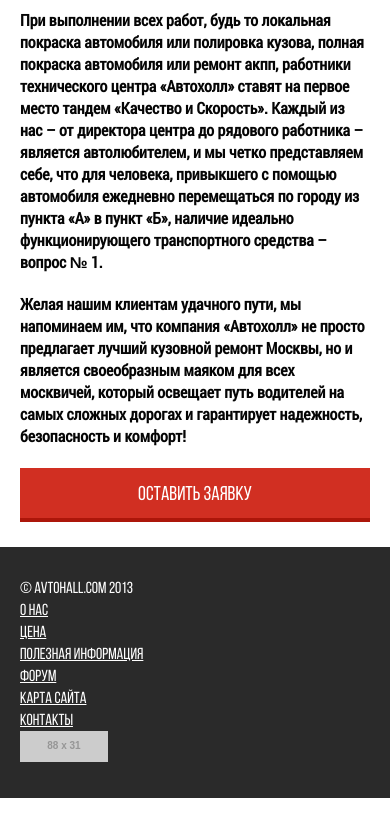
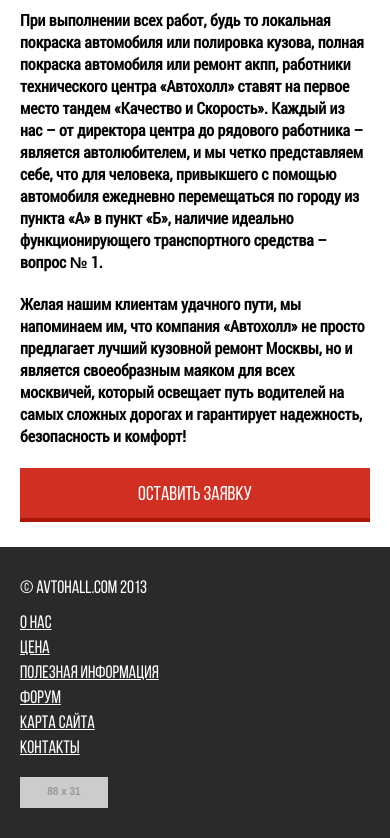
Before and after one commit to Xtell/Autoservice, a website: page app/index.html in a window 390 px wide. Shown: the part 4617-5455 px from the top of the page. Before the commit the page ends 5415 px from the top, so only its background shows below. Drawn offline with Linux system fonts and the light colour scheme; placeholder pictures from the web are drawn by us.

Commit message:
Закончил футер

```diff
--- a/app/index.html
+++ b/app/index.html
@@ -311,8 +311,7 @@
         </section>
     </main>
     <footer class="page-footer">
-        <div class="container">
-            <div class="page-footer__wrapper">
+        <div class="page-footer__inner container">
             <p class="page-footer__copyright">
                 © avtohall.com 2013
             </p>
@@ -330,7 +329,6 @@
                 <img src="https://via.placeholder.com/88x31" alt="Аналитика" width="88" height="31">
             </p>
         </div>
-        </div>
     </footer>
     <script src="js/script.min.js"></script>
 </body>
--- a/app/scss/blocks/footer-nav.scss
+++ b/app/scss/blocks/footer-nav.scss
@@ -1,9 +1,9 @@
 .footer-nav__list {
     display: flex;
-    flex-direction: column;
+    flex-direction: row;
     flex-wrap: wrap;
     justify-content: flex-start;
-    width: 300px;
+    width: 665px;
     margin: 0;
     padding: 0;
     list-style: none;
@@ -16,7 +16,6 @@
 }
 
 .footer-nav__link {
-
     color: #ffffff;
     text-transform: uppercase;
     text-decoration: underline;
@@ -25,7 +24,11 @@
     }
 }
 @media (max-width: 1160px) {
-    .footer-nav__link {
-        font-size: 16px;
+    .footer-nav__list {
+        width: 200px;
+        flex-direction: column;
+    }
+    .footer-nav__item {
+        margin-bottom: 5px;
     }
 }
--- a/app/scss/blocks/page-footer.scss
+++ b/app/scss/blocks/page-footer.scss
@@ -1,24 +1,55 @@
 .page-footer {
+    padding: 30px 0;
     background-color: #2a2a2a;
     color: #ffffff;
-    font-size: 16px;
+    font-size: 20px;
     line-height: 22px;
     text-transform: uppercase;
 }
 
-.page-footer__wrapper {
+.page-footer__inner {
     display: flex;
     flex-direction: row;
     flex-wrap: wrap;
-    justify-content: space-between;
+    justify-content: flex-start;
     align-items: center;
-    padding: 30px 0 30px 0;
 }
 .page-footer__copyright {
     margin: 0;
+    margin-right: 90px;
     width: 190px;
 }
 .page-footer__analytics {
-    width: 95px;
+    width: 88px;
+    height: 31px;
     margin: 0;
+    margin-left: auto;
 }
+@media (max-width: 1160px) {
+    .page-footer {
+        font-size: 18px;
+        line-height: 20px;
+    }
+    .page-footer__inner {
+        justify-content: space-between;
+    }
+    .page-footer__copyright {
+        margin-right: 0;
+    }
+    .page-footer__analytics {
+        margin-left: 0;
+    }
+}
+
+@media (max-width: 577px) {
+    .page-footer__inner {
+        flex-direction: column;
+        align-items: stretch;
+    }
+    .page-footer__copyright {
+        margin-bottom: 15px;
+    }
+    .page-footer__nav {
+        margin-bottom: 15px;
+    }
+}
```
Also changed, not shown: app/html/index.html (+1 -3 lines), app/css/main.min.css, app/scss/blocks/page-section.scss (deleted). Lines whose indentation alone changed are shown as unchanged.
